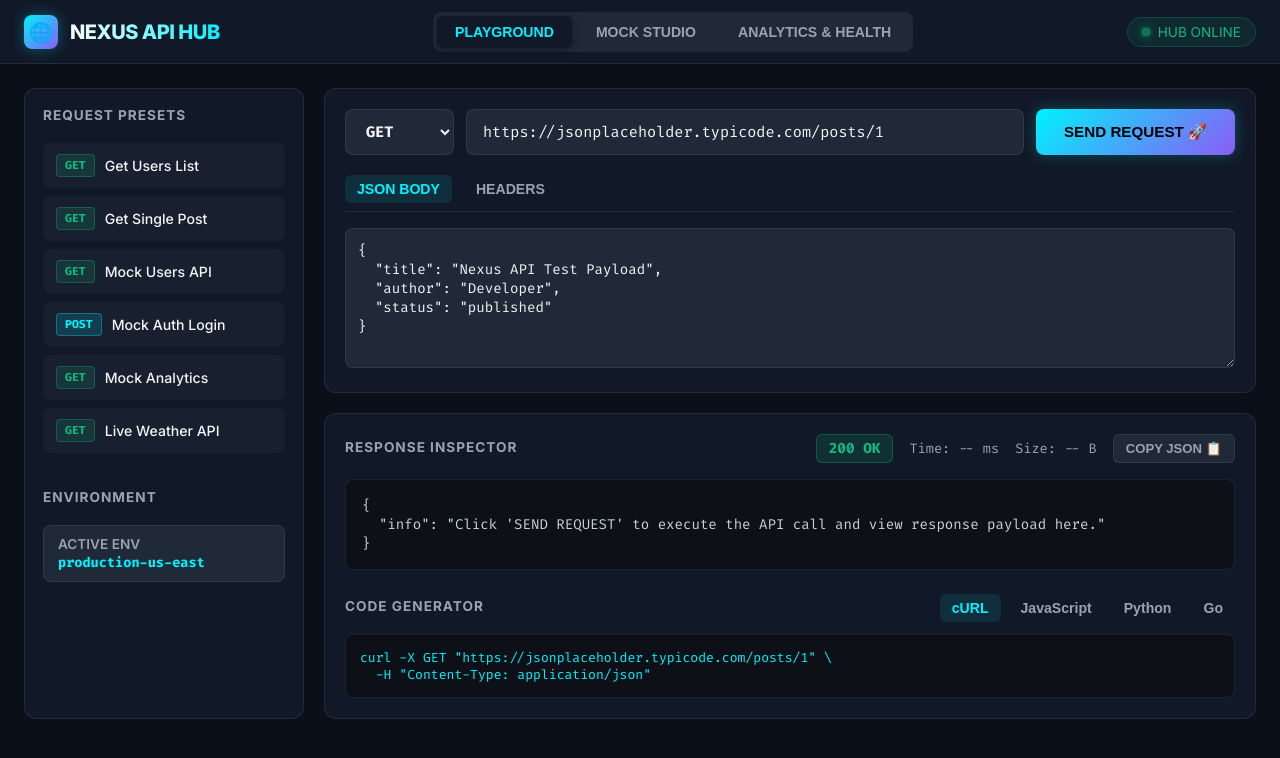
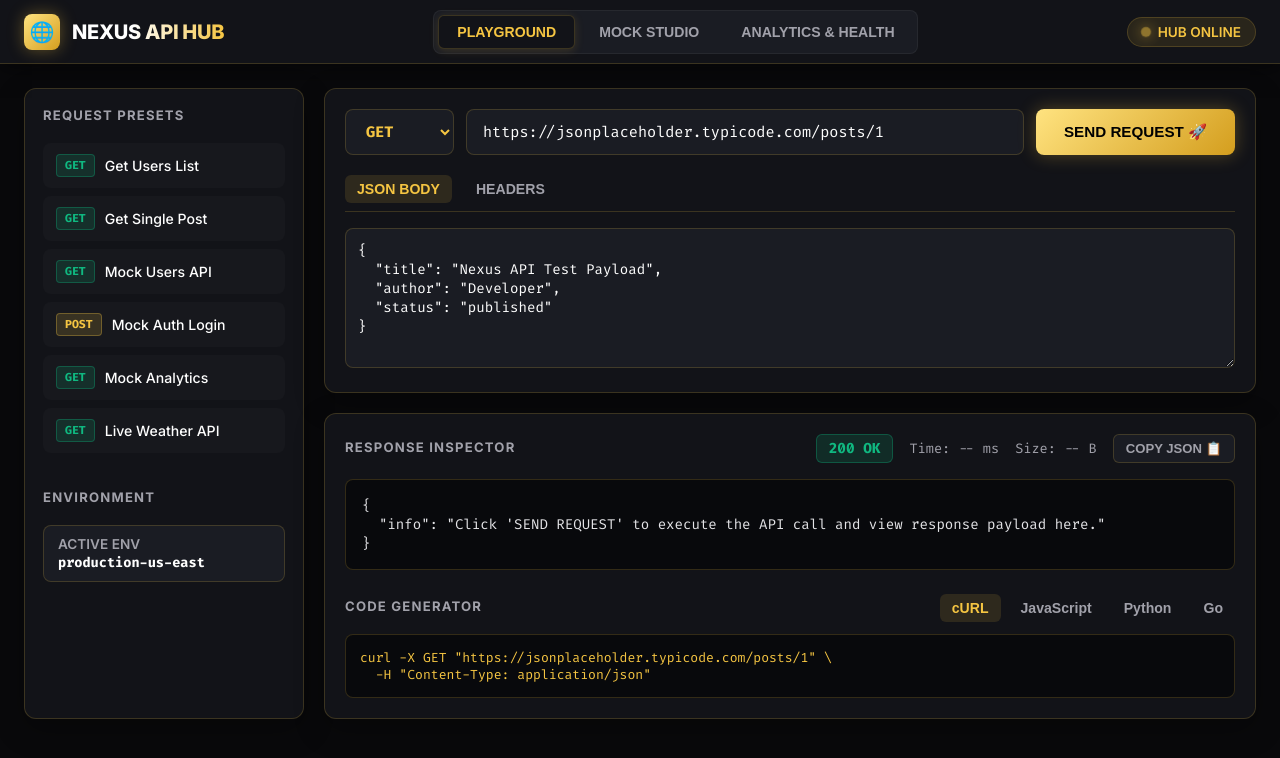
Before and after one commit to DHIRAJ-GHOLAP/nexus-api-hub, a plain HTML site: page index.html in a window 1280 px wide. Drawn offline with Linux system fonts and the light colour scheme.

Commit message:
Redesign UI with modern luxury obsidian black & golden yellow aesthetic

```diff
--- a/css/style.css
+++ b/css/style.css
@@ -1,19 +1,20 @@
-/* NEXUS API HUB - CSS Design System */
+/* NEXUS API HUB - Modern Luxury Black & Golden Yellow Design System */
 
 @import url('https://fonts.googleapis.com/css2?family=Fira+Code:wght@400;500;600;700&family=Inter:wght@300;400;500;600;700;800&display=swap');
 
 :root {
-  --bg-dark: #0b0f19;
-  --panel-bg: #111827;
-  --panel-border: rgba(255, 255, 255, 0.08);
-  --input-bg: #1f2937;
-  --accent-cyan: #00f2fe;
-  --accent-purple: #8b5cf6;
+  --bg-dark: #09090b;
+  --panel-bg: #121318;
+  --panel-border: rgba(245, 197, 66, 0.18);
+  --input-bg: #1a1c23;
+  --accent-gold: #f5c542;
+  --accent-gold-dark: #d49e1e;
+  --accent-gold-light: #ffe380;
   --accent-green: #10b981;
-  --accent-amber: #f59e0b;
+  --accent-amber: #fbbf24;
   --accent-red: #ef4444;
-  --text-main: #f3f4f6;
-  --text-sub: #9ca3af;
+  --text-main: #fefefe;
+  --text-sub: #a1a1aa;
   --font-sans: 'Inter', -apple-system, BlinkMacSystemFont, sans-serif;
   --font-mono: 'Fira Code', monospace;
 }
@@ -45,6 +46,7 @@ body, html {
   position: sticky;
   top: 0;
   z-index: 100;
+  box-shadow: 0 4px 20px rgba(0, 0, 0, 0.5);
 }
 
 .logo-container {
@@ -54,24 +56,24 @@ body, html {
 }
 
 .logo-icon {
-  width: 34px;
-  height: 34px;
+  width: 36px;
+  height: 36px;
   border-radius: 8px;
-  background: linear-gradient(135deg, var(--accent-cyan), var(--accent-purple));
+  background: linear-gradient(135deg, var(--accent-gold-light), var(--accent-gold-dark));
   display: flex;
   align-items: center;
   justify-content: center;
-  font-size: 1.2rem;
+  font-size: 1.25rem;
   font-weight: 800;
   color: #000;
-  box-shadow: 0 0 15px rgba(0, 242, 254, 0.3);
+  box-shadow: 0 0 16px rgba(245, 197, 66, 0.35);
 }
 
 .logo-text {
   font-size: 1.25rem;
   font-weight: 800;
-  letter-spacing: -0.5px;
-  background: linear-gradient(90deg, #ffffff, var(--accent-cyan));
+  letter-spacing: -0.3px;
+  background: linear-gradient(90deg, #ffffff 40%, var(--accent-gold));
   -webkit-background-clip: text;
   -webkit-text-fill-color: transparent;
 }
@@ -82,6 +84,7 @@ body, html {
   background: var(--input-bg);
   padding: 4px;
   border-radius: 8px;
+  border: 1px solid rgba(255, 255, 255, 0.05);
 }
 
 .tab-btn {
@@ -102,8 +105,9 @@ body, html {
 
 .tab-btn.active {
   background: var(--panel-bg);
-  color: var(--accent-cyan);
-  box-shadow: 0 2px 8px rgba(0,0,0,0.3);
+  color: var(--accent-gold);
+  border: 1px solid var(--panel-border);
+  box-shadow: 0 2px 10px rgba(245, 197, 66, 0.15);
 }
 
 .status-indicator {
@@ -111,25 +115,26 @@ body, html {
   align-items: center;
   gap: 8px;
   font-size: 0.85rem;
-  color: var(--accent-green);
-  background: rgba(16, 185, 129, 0.1);
+  font-weight: 600;
+  color: var(--accent-gold);
+  background: rgba(245, 197, 66, 0.1);
   padding: 6px 14px;
   border-radius: 20px;
-  border: 1px solid rgba(16, 185, 129, 0.2);
+  border: 1px solid var(--panel-border);
 }
 
 .status-dot {
   width: 8px;
   height: 8px;
   border-radius: 50%;
-  background: var(--accent-green);
-  box-shadow: 0 0 8px var(--accent-green);
+  background: var(--accent-gold);
+  box-shadow: 0 0 10px var(--accent-gold);
   animation: pulse-dot 2s infinite;
 }
 
 @keyframes pulse-dot {
   0% { opacity: 1; transform: scale(1); }
-  50% { opacity: 0.5; transform: scale(1.2); }
+  50% { opacity: 0.5; transform: scale(1.25); }
   100% { opacity: 1; transform: scale(1); }
 }
 
@@ -170,13 +175,14 @@ body, html {
   display: flex;
   flex-direction: column;
   gap: 16px;
+  box-shadow: 0 10px 30px rgba(0, 0, 0, 0.3);
 }
 
 .section-title {
-  font-size: 0.85rem;
+  font-size: 0.82rem;
   font-weight: 700;
   text-transform: uppercase;
-  letter-spacing: 1px;
+  letter-spacing: 1.2px;
   color: var(--text-sub);
   margin-bottom: 4px;
 }
@@ -187,7 +193,7 @@ body, html {
   gap: 10px;
   padding: 10px 12px;
   border-radius: 8px;
-  background: rgba(255,255,255,0.03);
+  background: rgba(255,255,255,0.02);
   cursor: pointer;
   transition: all 0.2s ease;
   border: 1px solid transparent;
@@ -196,7 +202,7 @@ body, html {
 .preset-item:hover {
   background: var(--input-bg);
   border-color: var(--panel-border);
-  transform: translateX(3px);
+  transform: translateX(4px);
 }
 
 .method-badge {
@@ -209,8 +215,8 @@ body, html {
 }
 
 .method-get { background: rgba(16, 185, 129, 0.15); color: var(--accent-green); border: 1px solid rgba(16, 185, 129, 0.3); }
-.method-post { background: rgba(0, 242, 254, 0.15); color: var(--accent-cyan); border: 1px solid rgba(0, 242, 254, 0.3); }
-.method-put { background: rgba(245, 158, 11, 0.15); color: var(--accent-amber); border: 1px solid rgba(245, 158, 11, 0.3); }
+.method-post { background: rgba(245, 197, 66, 0.15); color: var(--accent-gold); border: 1px solid rgba(245, 197, 66, 0.3); }
+.method-put { background: rgba(251, 191, 36, 0.15); color: var(--accent-amber); border: 1px solid rgba(251, 191, 36, 0.3); }
 .method-delete { background: rgba(239, 68, 68, 0.15); color: var(--accent-red); border: 1px solid rgba(239, 68, 68, 0.3); }
 
 .preset-name {
@@ -228,6 +234,7 @@ body, html {
   border-radius: 12px;
   padding: 20px;
   margin-bottom: 20px;
+  box-shadow: 0 10px 30px rgba(0, 0, 0, 0.3);
 }
 
 .url-bar {
@@ -238,7 +245,7 @@ body, html {
 
 .method-select {
   background: var(--input-bg);
-  color: var(--text-main);
+  color: var(--accent-gold);
   border: 1px solid var(--panel-border);
   border-radius: 8px;
   padding: 0 16px;
@@ -263,29 +270,29 @@ body, html {
 }
 
 .url-input:focus {
-  border-color: var(--accent-cyan);
-  box-shadow: 0 0 0 3px rgba(0, 242, 254, 0.15);
+  border-color: var(--accent-gold);
+  box-shadow: 0 0 0 3px rgba(245, 197, 66, 0.15);
 }
 
 .send-btn {
-  background: linear-gradient(135deg, var(--accent-cyan), var(--accent-purple));
+  background: linear-gradient(135deg, var(--accent-gold-light), var(--accent-gold-dark));
   color: #000;
-  font-weight: 700;
+  font-weight: 800;
   font-size: 0.95rem;
   padding: 0 28px;
   border: none;
   border-radius: 8px;
   cursor: pointer;
   transition: all 0.2s ease;
-  box-shadow: 0 0 15px rgba(0, 242, 254, 0.25);
+  box-shadow: 0 0 18px rgba(245, 197, 66, 0.3);
   display: flex;
   align-items: center;
   gap: 8px;
 }
 
 .send-btn:hover {
-  transform: translateY(-1px);
-  box-shadow: 0 0 22px rgba(0, 242, 254, 0.4);
+  transform: translateY(-2px);
+  box-shadow: 0 0 25px rgba(245, 197, 66, 0.5);
 }
 
 .send-btn:active {
@@ -313,8 +320,8 @@ body, html {
 }
 
 .sub-tab-btn.active {
-  color: var(--accent-cyan);
-  background: rgba(0, 242, 254, 0.1);
+  color: var(--accent-gold);
+  background: rgba(245, 197, 66, 0.12);
 }
 
 .key-value-row {
@@ -355,6 +362,7 @@ body, html {
   border: 1px solid var(--panel-border);
   border-radius: 12px;
   padding: 20px;
+  box-shadow: 0 10px 30px rgba(0, 0, 0, 0.3);
 }
 
 .response-header {
@@ -379,7 +387,7 @@ body, html {
 }
 
 .status-2xx { background: rgba(16, 185, 129, 0.15); color: var(--accent-green); border: 1px solid rgba(16, 185, 129, 0.3); }
-.status-4xx { background: rgba(245, 158, 11, 0.15); color: var(--accent-amber); border: 1px solid rgba(245, 158, 11, 0.3); }
+.status-4xx { background: rgba(251, 191, 36, 0.15); color: var(--accent-amber); border: 1px solid rgba(251, 191, 36, 0.3); }
 .status-5xx { background: rgba(239, 68, 68, 0.15); color: var(--accent-red); border: 1px solid rgba(239, 68, 68, 0.3); }
 
 .time-metric {
@@ -389,13 +397,13 @@ body, html {
 }
 
 .code-viewer {
-  background: #0d1117;
+  background: #08090c;
   border: 1px solid var(--panel-border);
   border-radius: 8px;
   padding: 16px;
   font-family: var(--font-mono);
   font-size: 0.88rem;
-  color: #c9d1d9;
+  color: #e4e4e7;
   max-height: 380px;
   overflow: auto;
   white-space: pre-wrap;
@@ -404,13 +412,13 @@ body, html {
 
 /* Code Snippet Box */
 .snippet-box {
-  background: #0d1117;
+  background: #08090c;
   border: 1px solid var(--panel-border);
   border-radius: 8px;
   padding: 14px;
   font-family: var(--font-mono);
   font-size: 0.82rem;
-  color: var(--accent-cyan);
+  color: var(--accent-gold);
   white-space: pre-wrap;
   margin-top: 12px;
 }
@@ -431,10 +439,11 @@ body, html {
   display: flex;
   flex-direction: column;
   gap: 8px;
+  box-shadow: 0 10px 30px rgba(0, 0, 0, 0.3);
 }
 
 .metric-title {
-  font-size: 0.85rem;
+  font-size: 0.82rem;
   font-weight: 600;
   color: var(--text-sub);
 }
@@ -452,6 +461,7 @@ body, html {
   border-radius: 12px;
   padding: 20px;
   margin-bottom: 24px;
+  box-shadow: 0 10px 30px rgba(0, 0, 0, 0.3);
 }
 
 #latencyChart {
@@ -473,6 +483,6 @@ body, html {
 }
 
 .icon-btn:hover {
-  color: #fff;
-  border-color: var(--accent-cyan);
+  color: var(--accent-gold);
+  border-color: var(--accent-gold);
 }
--- a/js/analytics.js
+++ b/js/analytics.js
@@ -93,8 +93,8 @@ class AnalyticsEngine {
 
     // Area Fill Gradient
     const grad = ctx.createLinearGradient(0, 0, 0, h);
-    grad.addColorStop(0, 'rgba(0, 242, 254, 0.35)');
-    grad.addColorStop(1, 'rgba(0, 242, 254, 0.0)');
+    grad.addColorStop(0, 'rgba(245, 197, 66, 0.35)');
+    grad.addColorStop(1, 'rgba(245, 197, 66, 0.0)');
 
     ctx.beginPath();
     ctx.moveTo(points[0].x, h);
@@ -108,10 +108,10 @@ class AnalyticsEngine {
     ctx.beginPath();
     ctx.moveTo(points[0].x, points[0].y);
     points.forEach(p => ctx.lineTo(p.x, p.y));
-    ctx.strokeStyle = '#00f2fe';
+    ctx.strokeStyle = '#f5c542';
     ctx.lineWidth = 3;
-    ctx.shadowBlur = 12;
-    ctx.shadowColor = '#00f2fe';
+    ctx.shadowBlur = 14;
+    ctx.shadowColor = '#f5c542';
     ctx.stroke();
 
     // Points
```
Also changed, not shown: index.html (+4 -4 lines).
